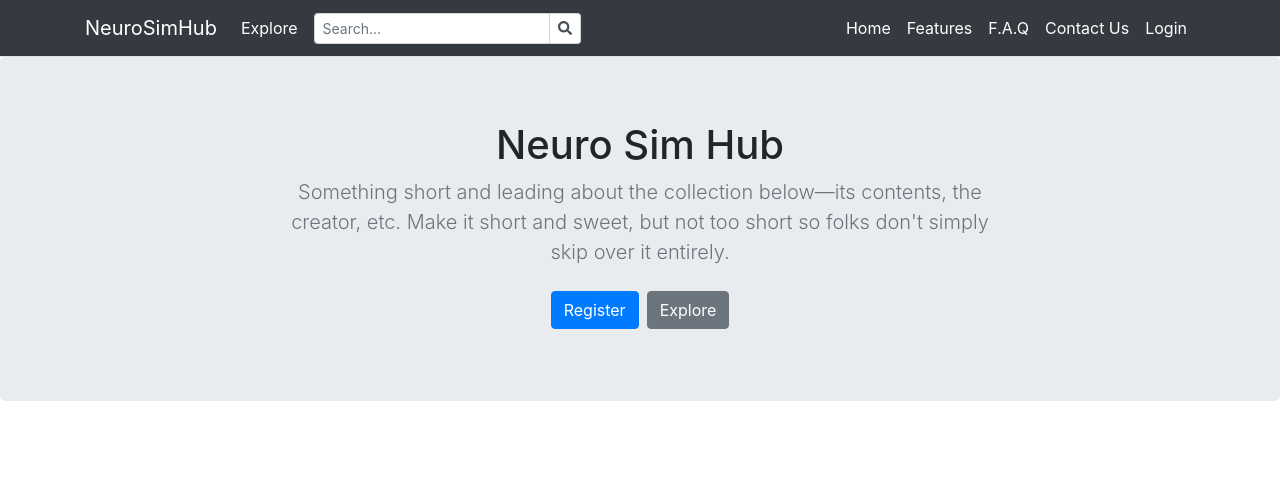
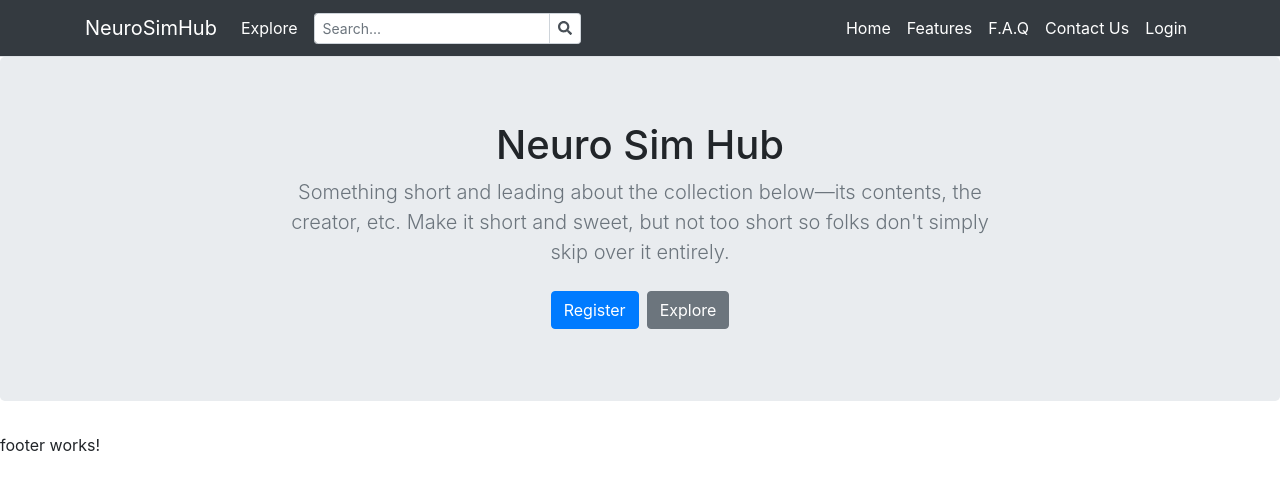
Before and after one commit to soft-eng-practicum/AnalySim, an Angular app in the folder ClientApp/: page / in a window 1280 px wide. Shown: the top 490 px of the page. Built offline with nearby package versions, Linux system fonts and the light colour scheme.

Commit message:
Updating Angular

```diff
--- a/ClientApp/package.json
+++ b/ClientApp/package.json
@@ -3,7 +3,7 @@
   "version": "0.0.0",
   "scripts": {
     "ng": "ng",
-    "start": "ng serve --verbose",
+    "start": "ng serve",
     "build": "ng build",
     "test": "ng test",
     "lint": "ng lint",
--- a/ClientApp/src/app/app.component.html
+++ b/ClientApp/src/app/app.component.html
@@ -1,4 +1,5 @@
 <body>
   <app-nav-menu></app-nav-menu>
   <router-outlet></router-outlet>
+  <app-footer></app-footer>
 </body>
--- a/ClientApp/src/app/app.module.ts
+++ b/ClientApp/src/app/app.module.ts
@@ -12,6 +12,7 @@
 import { ProjectsComponent } from './projects/projects.component';
 import { LoginComponent } from './login/login.component';
 import { RegisterComponent } from './register/register.component';
+import { FooterComponent } from './footer/footer.component';
 
 
 
@@ -22,7 +23,8 @@
     NavMenuComponent,
     ProjectsComponent,
     LoginComponent,
-    RegisterComponent
+    RegisterComponent,
+    FooterComponent
   ],
   imports: [
     BrowserModule,
--- /dev/null
+++ b/ClientApp/src/app/footer/footer.component.html
@@ -0,0 +1 @@
+<p>footer works!</p>
--- /dev/null
+++ b/ClientApp/src/app/footer/footer.component.ts
@@ -0,0 +1,15 @@
+import { Component, OnInit } from '@angular/core';
+
+@Component({
+  selector: 'app-footer',
+  templateUrl: './footer.component.html',
+  styleUrls: ['./footer.component.css']
+})
+export class FooterComponent implements OnInit {
+
+  constructor() { }
+
+  ngOnInit(): void {
+  }
+
+}
```
Also changed, not shown: ClientApp/src/app/footer/footer.component.css (added), 2 other files (tests, documents, lock files or other folders).
